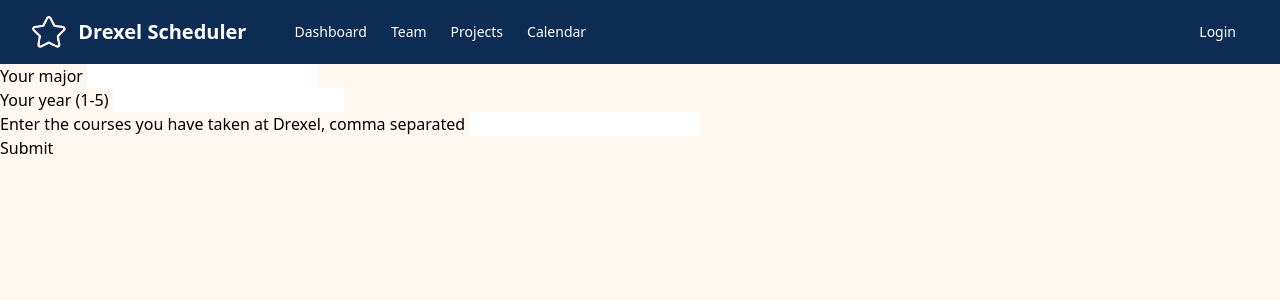
After one commit to sylvieed/DrexelScheduler, a Flask app: page /setup in a window 1280 px wide. The commit adds this page. Shown: the top 300 px of the page. Run offline with Flask 3, Linux system fonts and the light colour scheme; style sheets or scripts are compiled from the project's sources; some libraries are stand-ins or nearby versions.

Commit message:
Update navbar with login and add setup page

```diff
--- a/app/__init__.py
+++ b/app/__init__.py
@@ -15,6 +15,7 @@ db.init_app(app)
 # (Uncomment this once to create the database file)
 # from app import models
 # with app.app_context():
+#     db.drop_all()
 #     db.create_all()
 
 # Set up the login manager from flask_login
--- a/app/models.py
+++ b/app/models.py
@@ -35,6 +35,8 @@ class User(app.db.Model):
     email = app.db.Column(app.db.String)
     password = app.db.Column(app.db.String)
     name = app.db.Column(app.db.String)
+    major = app.db.Column(app.db.String)
+    year = app.db.Column(app.db.Integer)
 
     def is_authenticated(self):
         return True
@@ -45,7 +47,7 @@ class User(app.db.Model):
     def get_id(self):
         return self.id
 
-class UserClass(app.db.Model):
+class UserCourse(app.db.Model):
     id = app.db.Column(app.db.Integer, primary_key=True)
     user_id = app.db.Column(app.db.Integer, ForeignKey('user.id'))
     course_id = app.db.Column(app.db.Integer, ForeignKey('courses.crn'))
--- a/app/templates/layout.html
+++ b/app/templates/layout.html
@@ -4,16 +4,18 @@
 <head>
   <link rel="stylesheet" href="{{ url_for('static', filename='style/main.css') }}">
   <link href="{{ url_for('static', filename='style/output.css') }}" rel="stylesheet">
+  <link href="{{ url_for('static', filename='style/accessible-autocomplete.min.css') }}" rel="stylesheet">
   <script src="https://ajax.googleapis.com/ajax/libs/jquery/3.6.4/jquery.min.js"></script>
   <link rel="stylesheet" href="https://cdn.datatables.net/2.0.5/css/dataTables.dataTables.css" />
   <script src="https://cdn.datatables.net/2.0.5/js/dataTables.js"></script>
+  <script type="text/javascript" src="{{ url_for('static', filename='js/accessible-autocomplete.min.js') }}"></script>
   <title>Drexel Scheduler</title>
 </head>
 
 <body>
   <nav class="bg-[#0D2C54]">
     <div class="mx-auto max-w-7xl px-2 sm:px-6 lg:px-8">
-      <div class="relative flex h-16 items-center justify-between">
+      <div class="relative flex h-16 items-center justify-between"  >
         <div class="absolute inset-y-0 left-0 flex items-center sm:hidden">
           <!-- Mobile menu button-->
           <button type="button"
@@ -36,7 +38,7 @@
             <img class="h-8 w-auto" src="{{ url_for('static', filename='img/logo.png') }}" alt=" Your Company">
           </div>
           <div class="flex items-center space-x-4"">
-            <a href=" #" class=" text-white hover:bg-gray-700 rounded-md px-3 py-2 text-xl font-bold"
+            <a href="/" class=" text-white hover:bg-gray-700 rounded-md px-3 py-2 text-xl font-bold"
             aria-current="page">
             Drexel Scheduler</a>
           </div>
@@ -56,7 +58,7 @@
         </div>
         <div class="absolute inset-y-0 right-0 flex items-center pr-2 sm:static sm:inset-auto sm:ml-6 sm:pr-0">
 
-
+          {% if current_user.is_authenticated %}
           <!-- Profile dropdown -->
           <div class="relative ml-3">
             <div>
@@ -74,16 +76,16 @@
               class="hidden absolute right-0 z-10 mt-2 w-48 origin-top-right rounded-md bg-white py-1 shadow-lg ring-1 ring-black ring-opacity-5 focus:outline-none"
               role="menu" aria-orientation="vertical" aria-labelledby="user-menu-button" tabindex="-1">
               <!-- Active: "bg-gray-100", Not Active: "" -->
-              <a href="#" class="block px-4 py-2 text-sm text-gray-700" role="menuitem" tabindex="-1"
-                id="user-menu-item-0">Your
-                Profile</a>
-              <a href="#" class="block px-4 py-2 text-sm text-gray-700" role="menuitem" tabindex="-1"
-                id="user-menu-item-1">Settings</a>
-              <a href="#" class="block px-4 py-2 text-sm text-gray-700" role="menuitem" tabindex="-1"
-                id="user-menu-item-2">Sign
-                out</a>
+              <a href="/profile" class="block px-4 py-2 text-sm text-gray-700 hover:bg-gray-100" role="menuitem" tabindex="-1"
+                id="user-menu-item-0">Your Profile</a>
+              <a href="/logout" class="block px-4 py-2 text-sm text-gray-700 hover:bg-gray-100" role="menuitem" tabindex="-1"
+                id="user-menu-item-2">Sign out</a>
             </div>
           </div>
+
+          {% else %}
+          <a href="/login" class="text-white  hover:bg-gray-700 hover:text-white rounded-md px-3 py-2 text-sm font-medium">Login</a>
+          {% endif %}
         </div>
       </div>
     </div>
@@ -144,5 +146,7 @@
     });
   });
 </script>
+{% block js %}
+{% endblock %}
 
 </html>
--- /dev/null
+++ b/app/templates/setup.html
@@ -0,0 +1,20 @@
+{% extends "layout.html" %}
+{% block content %}
+
+<form action="/setup" method="post">
+    <div>
+        <label for="major">Your major</label>
+        <input type="text" id="major" name="major">
+    </div>
+    <div>
+        <label for="year">Your year (1-5)</label>
+        <input type="text" id="year" name="year">
+    </div>
+    <div>
+        <label for="courses">Enter the courses you have taken at Drexel, comma separated</label>
+        <input type="text" id="courses" name="courses">
+    </div>
+    <button type="submit">Submit</button>
+</form>
+
+{% endblock %}
--- a/app/views.py
+++ b/app/views.py
@@ -1,8 +1,9 @@
 from flask import redirect, render_template, request, url_for, flash
 from flask_login import login_user, logout_user, login_required, current_user
 from . import app
-from .models import User
-from app import bcrypt, db
+#from .models import User
+from .helpers import get_course
+#from app import bcrypt, db
 
 @app.route("/")
 def home():
@@ -12,6 +13,37 @@ def home():
 def scheduler():
     courses = Courses.query.all()
     return render_template('scheduler.html', courses=courses)
+
+@app.route("/setup")
+def setup():
+    return render_template('setup.html')
+
+@app.route("/setup", methods=['POST'])
+@login_required
+def setup_post():
+    print (request.form)
+    major = request.form.get('major')
+    year = request.form.get('year')
+    courses_csv = request.form.get('courses')
+    courses = courses_csv.split(',')
+    print (courses)
+
+    # Add the user's major and year to the database
+    current_user.major = major
+    current_user.year = year
+
+    # Add the user's courses to the database
+    for c in courses:
+        # Check if the course is in the database
+        course = get_course(c)
+        if course:
+            x = UserCourse(user_id=current_user.id, course_id=course.crn)
+            db.session.add(x)
+
+    db.session.commit()
+
+    return redirect(url_for('home'))
+
 # For now this is just to test the login system
 @app.route("/profile")
 @login_required
@@ -63,7 +95,7 @@ def signup_post():
     db.session.add(new_user)
     db.session.commit()
 
-    return redirect(url_for('login'))
+    return redirect(url_for('setup'))
 
 @app.route('/logout')
 @login_required
```
Also changed, not shown: app/helpers.py (added, +8 -0 lines), app/templates/login.html (+14 -8 lines), app/templates/signup.html (+11 -7 lines), 1 other file.
